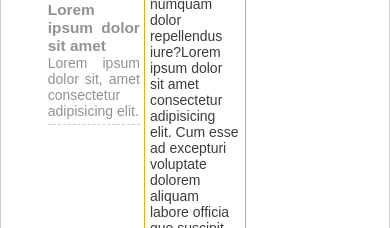
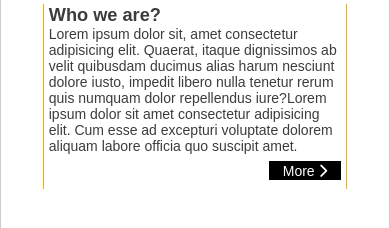
Before and after one commit to demisheva/Sport-Company, a plain HTML site: page index.html in a window 390 px wide. Shown: the part 1312-1540 px from the top of the page. Drawn offline with Linux system fonts and the light colour scheme; a web font is replaced by a local one.

Commit message:
fix max-width

```diff
--- a/css/responsive.css
+++ b/css/responsive.css
@@ -25,11 +25,11 @@
         margin: 1%;
     }
 
-    .news, .about-us, .contacts {
+    .news-block, .about-us-block, .contacts-block {
         max-width: initial
     }
 
-    .about-us {
+    .about-us-block {
         margin: 3rem 0;
     }
 
@@ -110,9 +110,11 @@
         transform: rotate(-45deg);
         top: 0;
     }
+
     .nav-list{
         display: none;
     }
+
     .nav-list.open {
         display: flex;
         flex-direction: column;
```
